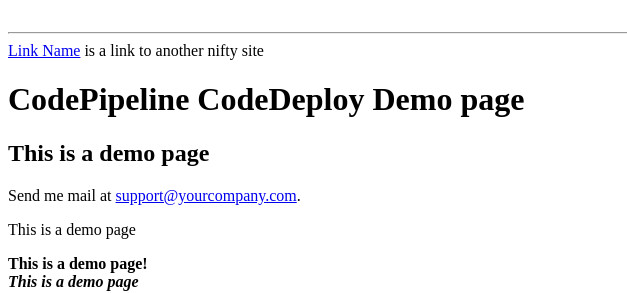
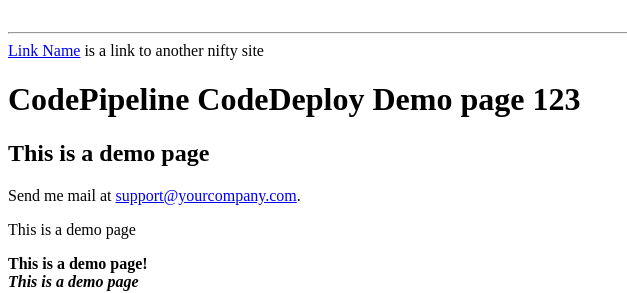
Before and after one commit to prashant120/AWSdemo, a plain HTML site: page script/index.html in a window 1280 px wide. Shown: the top 293 px of the page, 0-627 px from the left. Drawn offline with Linux system fonts and the light colour scheme.

Commit message:
Update index.html

```diff
--- a/script/index.html
+++ b/script/index.html
@@ -16,7 +16,7 @@
 
 is a link to another nifty site
 
-<H1>CodePipeline CodeDeploy Demo page</H1>
+<H1>CodePipeline CodeDeploy Demo page 123</H1>
 
 <H2>This is a demo page</H2>
 
```
